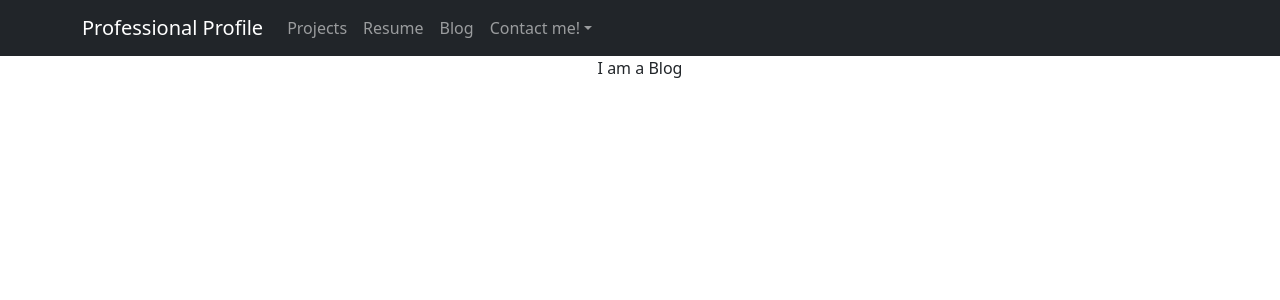
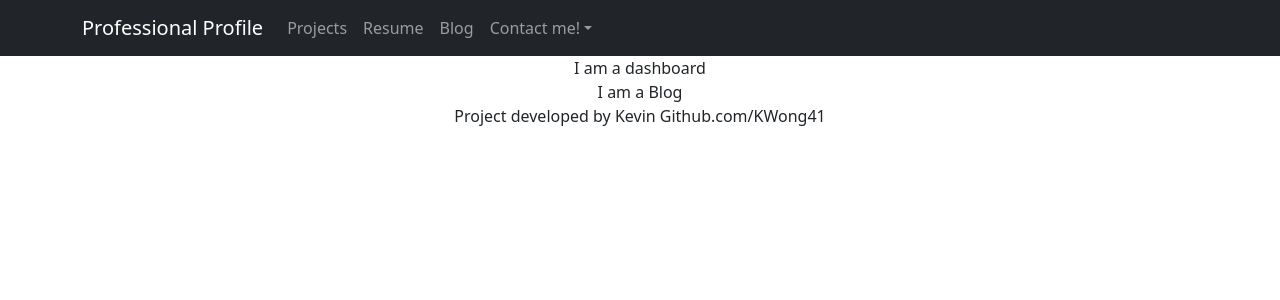
Before and after one commit to KWong41/professional-profile, a React (Create React App) app: page /Blog in a window 1280 px wide. Shown: the top 300 px of the page. Built offline with nearby package versions, Linux system fonts and the light colour scheme.

Commit message:
wiring things...

```diff
--- a/src/components/Dashboard.jsx
+++ b/src/components/Dashboard.jsx
@@ -4,9 +4,7 @@ class Dashboard extends React.Component {
 
     render() {
         return (
-            <div>
-                This is the dashboard
-            </div>
+            <div>I am a dashboard</div>
         );
     }
 };
--- a/src/components/Footer.jsx
+++ b/src/components/Footer.jsx
@@ -5,7 +5,7 @@ class Footer extends React.Component {
     render() {
         return (
             <div>
-                Project developed by Kevin {"\n"}
+                Project developed by Kevin
                 Github.com/KWong41
             </div>
         );
--- a/src/index.jsx
+++ b/src/index.jsx
@@ -2,7 +2,6 @@ import React from 'react';
 import ReactDOM from 'react-dom';
 import './index.css';
 import App from './App';
-import LandingPage from './pages/LandingPage';
 import reportWebVitals from './reportWebVitals';
 import { BrowserRouter as Router} from 'react-router-dom';
 import '../node_modules/bootstrap/dist/css/bootstrap.min.css';
--- a/src/pages/Blog.jsx
+++ b/src/pages/Blog.jsx
@@ -1,5 +1,7 @@
 import React from 'react';
 import Navigationbar from '../components/Navigationbar';
+import DashBoard from '../components/Dashboard';
+import Footer from '../components/Footer';
 
 class Blog extends React.Component {
 
@@ -7,7 +9,9 @@ class Blog extends React.Component {
      return (
        <div>
          <Navigationbar />
+         <DashBoard/>
          I am a Blog
+         <Footer/>
        </div>
      );
    }
--- a/src/pages/LandingPage.jsx
+++ b/src/pages/LandingPage.jsx
@@ -1,6 +1,6 @@
 import React from 'react';
 import Navigationbar from '../components/Navigationbar';
-import Dashboard from '../components/Navigationbar';
+import Dashboard from '../components/Dashboard';
 import Footer from '../components/Footer';
 
 class LandingPage extends React.Component {
@@ -9,7 +9,9 @@ class LandingPage extends React.Component {
      return (
        <div>
          <Navigationbar />
+         <Dashboard/>
          I am a Landing Page
+         <Footer/>
        </div>
      );
    }
--- a/src/pages/Projects.jsx
+++ b/src/pages/Projects.jsx
@@ -1,5 +1,7 @@
 import React from 'react';
 import Navigationbar from '../components/Navigationbar';
+import Dashboard from '../components/Dashboard';
+import Footer from '../components/Footer';
 
 class Projects extends React.Component {
 
@@ -8,6 +10,8 @@ class Projects extends React.Component {
        <div>
          <Navigationbar />
          I am a Project
+         <Dashboard/>
+         <Footer/>
        </div>
      );
    }
--- a/src/pages/Resume.jsx
+++ b/src/pages/Resume.jsx
@@ -1,5 +1,7 @@
 import React from 'react';
 import Navigationbar from '../components/Navigationbar';
+import Dashboard from '../components/Dashboard';
+import Footer from '../components/Footer';
 
 class Resume extends React.Component {
 
@@ -8,6 +10,8 @@ class Resume extends React.Component {
        <div>
          <Navigationbar />
          I am a Resume
+         <Dashboard/>
+         <Footer/>
        </div>
      );
    }
```
